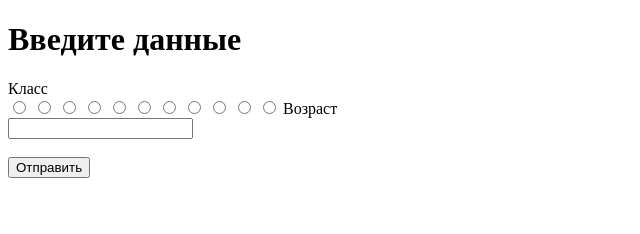
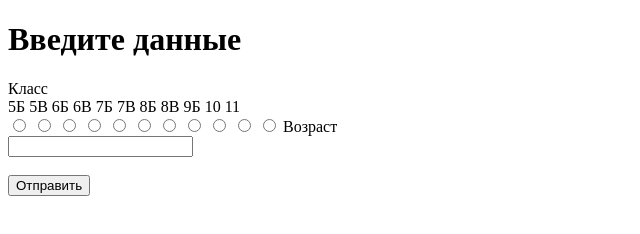
Before and after one commit to School18-dinner/dinner, a website: page index.html in a window 1280 px wide. Shown: the whole page, without its empty margins (0-640 px from the left). Drawn offline with Linux system fonts and the light colour scheme.

Commit message:
add label for classes

```diff
--- a/index.html
+++ b/index.html
@@ -8,6 +8,18 @@
     <h1>Введите данные</h1>
     <form action="/register" method="post">
         <label>Класс</label><br>
+        <label>5Б</label>
+        <label>5В</label>
+        <label>6Б</label>
+        <label>6В</label>
+        <label>7Б</label>
+        <label>7В</label>
+        <label>8Б</label>
+        <label>8В</label>
+        <label>9Б</label>
+        <label>10</label>
+        <label>11</label>
+        <br>
         <input type="radio" name="5Б"/>
         <input type="radio" name="5В"/>
         <input type="radio" name="6Б"/>
```
